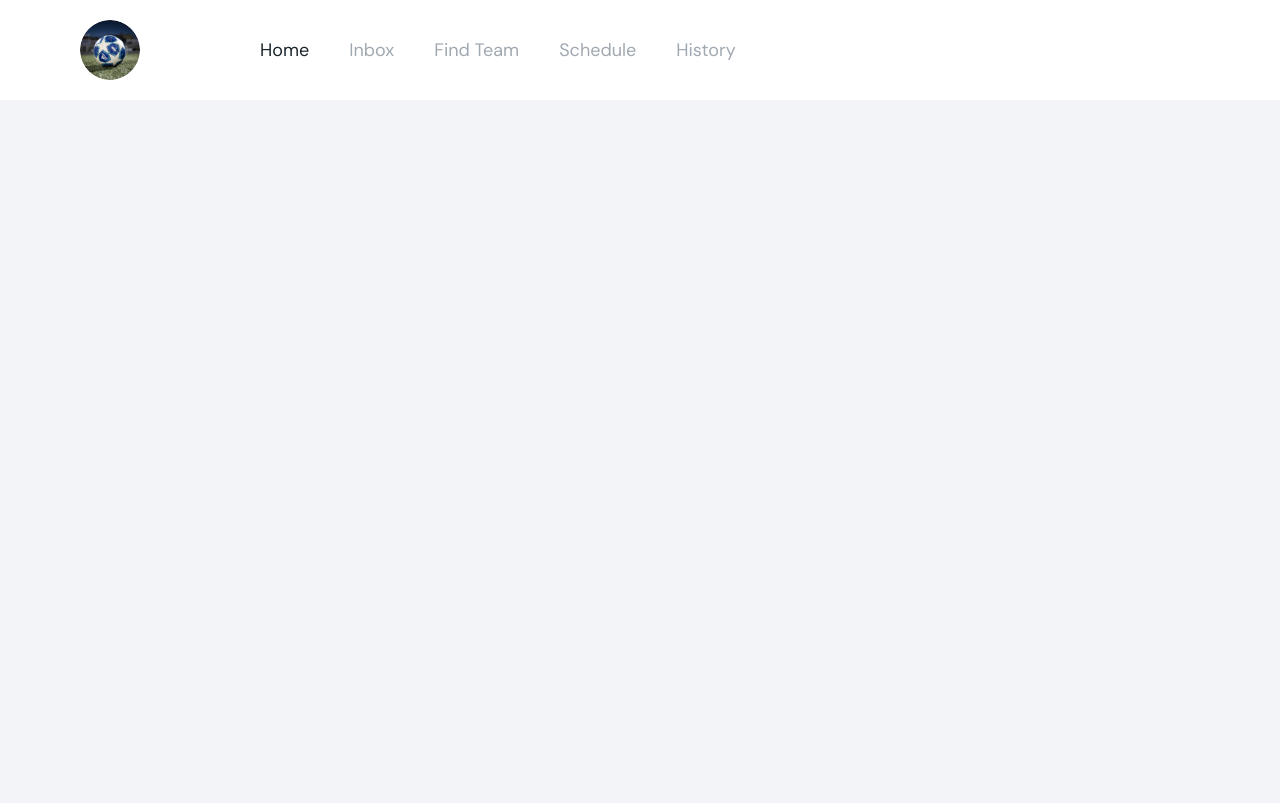
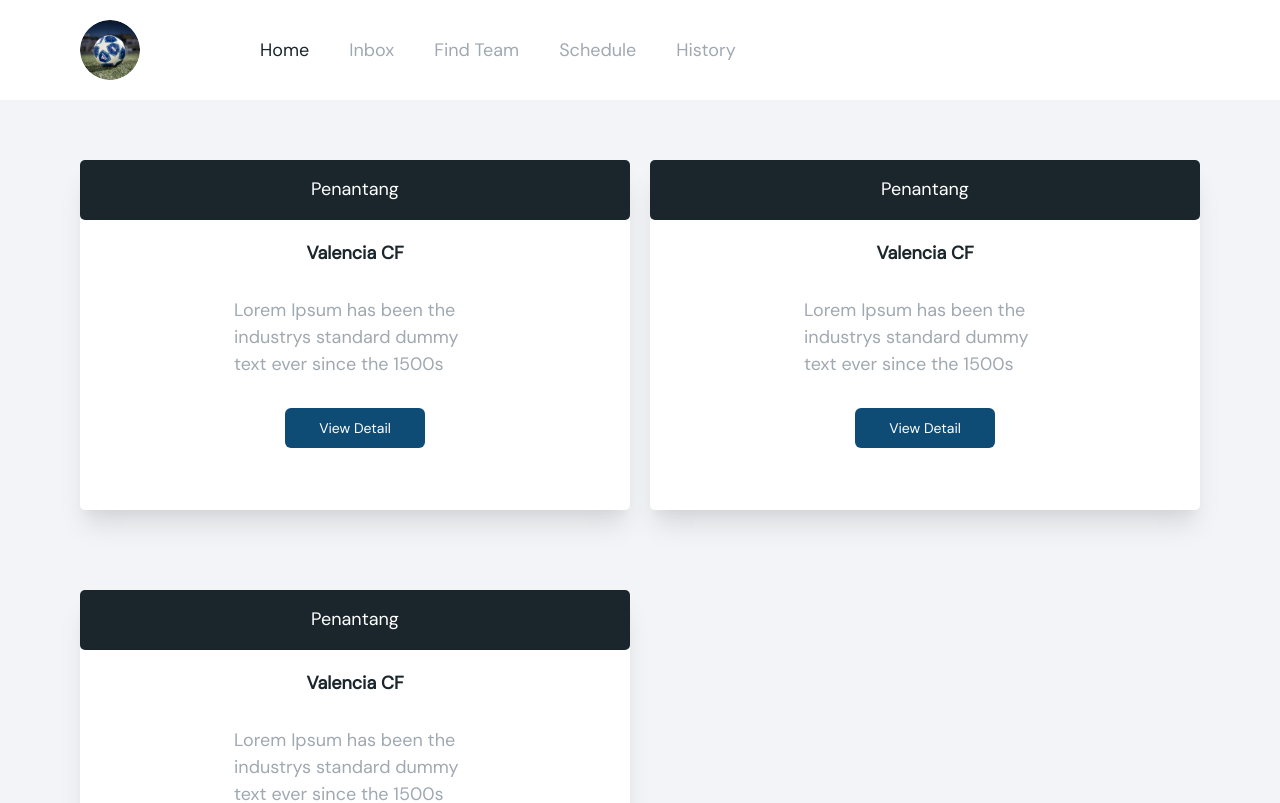
Before and after one commit to Yassar021/futsal-app, a Next.js app: page /FindTeam in a window 1280 px wide. Shown: the top 803 px of the page. Built offline with nearby package versions, Linux system fonts and the light colour scheme.

Commit message:
add Schedule & findteam page

```diff
--- /dev/null
+++ b/components/FindTeam/cardFind.jsx
@@ -0,0 +1,88 @@
+import { Box, Button, Center, Flex, Link, Modal, ModalBody, ModalCloseButton, ModalContent, ModalFooter, ModalHeader, ModalOverlay, Stack, Table, TableContainer, Tbody, Td, Text, Tr, useDisclosure } from "@chakra-ui/react"
+
+const CardFind = () => {
+    const { isOpen, onOpen, onClose } = useDisclosure()
+
+    return(
+        <Box mb='60px' borderRadius={'5px'} shadow='xl' bgColor={'#fff'} width={'100%'} height='350px'>
+            <Box borderRadius={'5px'} width={'100%'} height='60px' bgColor='#1B262C' py='16px'>
+                <Center>
+                    <Text fontWeight={'500'} fontSize='18px' color='#fff'>Penantang</Text>
+                </Center>
+            </Box>
+            <Flex alignItems={'center'} direction={'column'} mt='20px' gap='30px' >
+                <Text fontSize={'18px'} fontWeight='600' color='#1B262C'>Valencia CF</Text>
+                <Text width={'242px'} fontSize={'18px'} fontWeight='400' color='#A0A8B1'> Lorem Ipsum has been the industrys standard dummy text ever since the 1500s</Text>
+                <Button bgColor={'#0F4C75'} width='140px' height={'40px'} onClick={onOpen} _hover={{ bg: '#0F4C75' }}
+                    _active={{
+                        bg: '#0F4C75',
+                        transform: 'scale(0.98)',
+                    }}>
+                    <Text fontSize={'14px'} fontWeight='500' color='#fff'>View Detail</Text>
+                </Button>
+                <Modal isOpen={isOpen} onClose={onClose}>
+                            <ModalOverlay />
+                            <ModalContent>
+                                <ModalHeader>Valencia CF vs FC Barcelona</ModalHeader>
+                            <ModalCloseButton />
+                            <ModalBody>
+                                <TableContainer>
+                                    <Table variant='unstyled'>
+                                        <Tbody py='10px'>
+                                            <Tr>
+                                                <Td>
+                                                    <Text fontSize={'16px'} fontWeight='600' color='#1B262C'>Date</Text>
+                                                    <Text my='20px' fontSize={'16px'} fontWeight='600' color='#1B262C'>Time</Text>
+                                                    <Text mb='20px' fontSize={'16px'} fontWeight='600' color='#1B262C'>Location</Text>
+                                                    <Text mb='20px' fontSize={'16px'} fontWeight='600' color='#1B262C'>Message</Text>
+                                                </Td>
+                                                <Td>
+                                                    <Text fontSize={'16px'} fontWeight='500' color='#1B262C'>13 December 2022</Text>
+                                                    <Text my='20px'  fontSize={'16px'} fontWeight='500' color='#1B262C'>16:00 - 18:00 WITA</Text>
+                                                    <Text mb='20px' fontSize={'16px'} fontWeight='500' color='#1B262C'>Lorem ipsum dolor sit amet consectetur.</Text>
+                                                    <Text mb='20px' fontSize={'16px'} fontWeight='500' color='#1B262C'>Let have a friendly match</Text>
+                                                </Td>
+                                            </Tr>
+                                        </Tbody>
+                                    </Table>
+                                </TableContainer>
+                                {/* <Stack direction={'row'} spacing='6px'>
+                                    <Text fontSize={'16px'} fontWeight='500' color='#1B262C'>Negotiate Date on </Text>
+                                    <Link href='#'>
+                                        <Stack direction={'row'}>
+                                            <svg width="24" height="23" viewBox="0 0 24 23" fill="none" xmlns="http://www.w3.org/2000/svg">
+                                                <rect width="24" height="23" fill="white"/>
+                                                <path d="M6.67962 3.32038L7.29289 2.70711C7.68342 2.31658 8.31658 2.31658 8.70711 2.70711L11.2929 5.29289C11.6834 5.68342 11.6834 6.31658 11.2929 6.70711L9.50048 8.49952C9.2016 8.7984 9.1275 9.255 9.31653 9.63307C10.4093 11.8186 12.1814 13.5907 14.3669 14.6835C14.745 14.8725 15.2016 14.7984 15.5005 14.4995L17.2929 12.7071C17.6834 12.3166 18.3166 12.3166 18.7071 12.7071L21.2929 15.2929C21.6834 15.6834 21.6834 16.3166 21.2929 16.7071L20.6796 17.3204C18.5683 19.4317 15.2257 19.6693 12.837 17.8777L11.6286 16.9714C9.88504 15.6638 8.33622 14.115 7.02857 12.3714L6.12226 11.163C4.33072 8.7743 4.56827 5.43173 6.67962 3.32038Z" fill="#2DCC70"/>
+                                            </svg>
+                                            <Text>Whatsapp</Text>
+                                        </Stack>
+                                    </Link>
+                                </Stack> */}
+                            </ModalBody>
+
+                            <ModalFooter>
+                                <Stack direction={'row'}>
+                                    <Button bgColor={'#EB5757'} color='#fff' _hover={{ bg: '#EB5757' }}
+                                        _active={{
+                                            bg: '#EB5757',
+                                            transform: 'scale(0.98)',
+                                        }}   mr={3} onClick={onClose}>
+                                        Cancel
+                                    </Button><Button bgColor={'#2DCC70'} color='#fff' _hover={{ bg: '#2DCC70' }}
+                                        _active={{
+                                            bg: '#2DCC70',
+                                            transform: 'scale(0.98)',
+                                        }}   mr={3}>
+                                        Send
+                                    </Button>
+                                </Stack>
+                            </ModalFooter>
+                            </ModalContent>
+                </Modal>
+
+            </Flex>
+        </Box>
+    )
+}
+
+export default CardFind
--- a/components/FindTeam/index.jsx
+++ b/components/FindTeam/index.jsx
@@ -1,12 +1,15 @@
 import { Container, SimpleGrid } from "@chakra-ui/react"
 import LayoutUser from "../../layout/LayoutUser"
+import CardFind from "./cardFind"
 
 const FindTeam = () => {
     return(
         <LayoutUser pageTitle={'Find Team'}>
             <Container maxW='6xl'>
                 <SimpleGrid columns={{sm:1,md:2}} spacing='20px'>
-
+                    <CardFind />
+                    <CardFind />
+                    <CardFind />
                 </SimpleGrid>
             </Container>
         </LayoutUser>
--- a/components/Navbar/index.jsx
+++ b/components/Navbar/index.jsx
@@ -15,7 +15,7 @@ const Navbar = () => {
                                 <Text fontSize={'18px'} fontWeight='500' color={'#A0A8B1'}>Inbox</Text>
                             </Link><Link href="/FindTeam">
                                 <Text fontSize={'18px'} fontWeight='500' color={'#A0A8B1'}>Find Team</Text>
-                            </Link><Link href="#">
+                            </Link><Link href="/Schedule">
                                 <Text fontSize={'18px'} fontWeight='500' color={'#A0A8B1'}>Schedule</Text>
                             </Link>
                             <Link href="#">
```
Also changed, not shown: components/Schedule/index.jsx (added, +20 -0 lines), pages/Schedule.jsx (added, +9 -0 lines).
